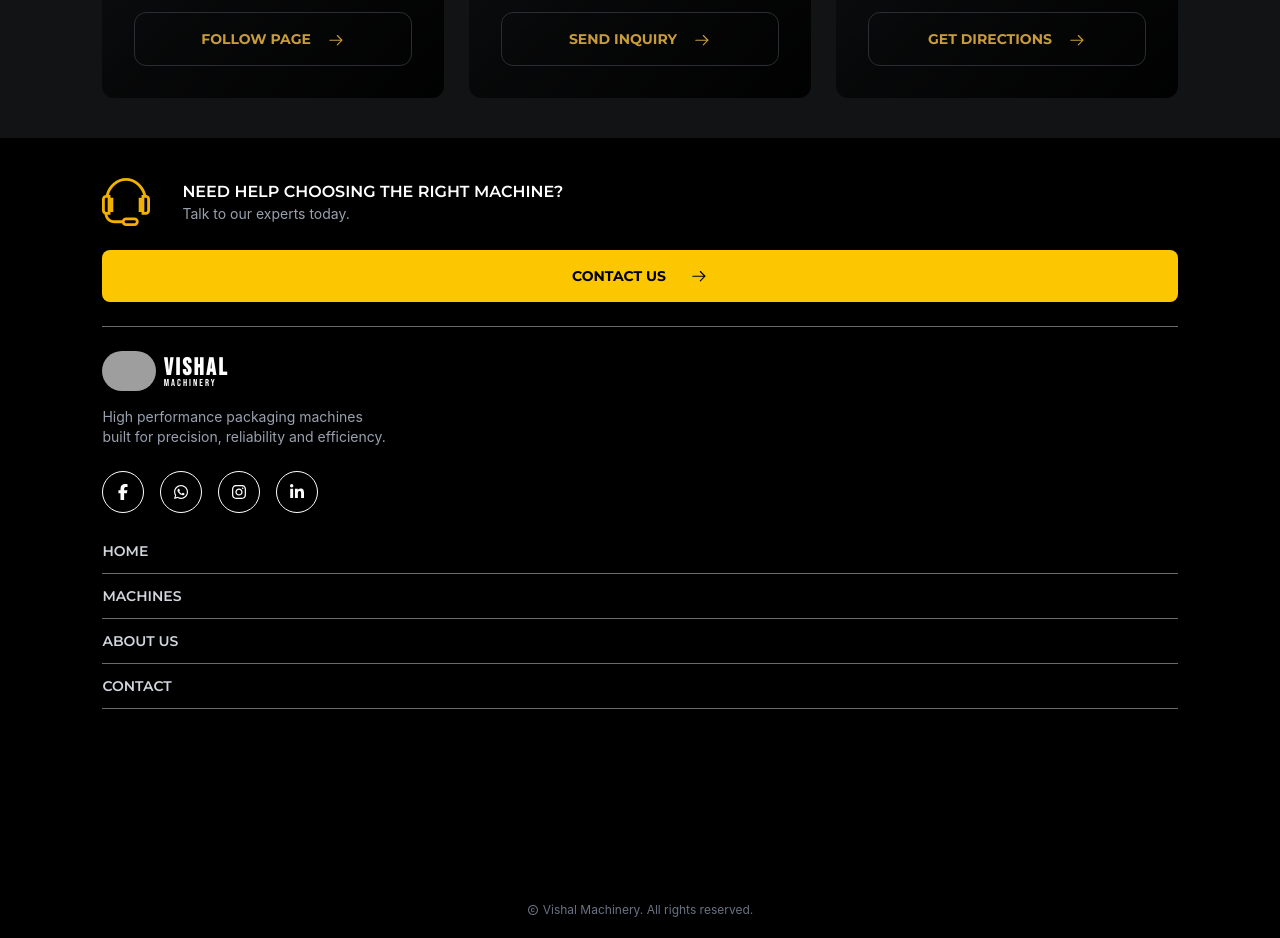
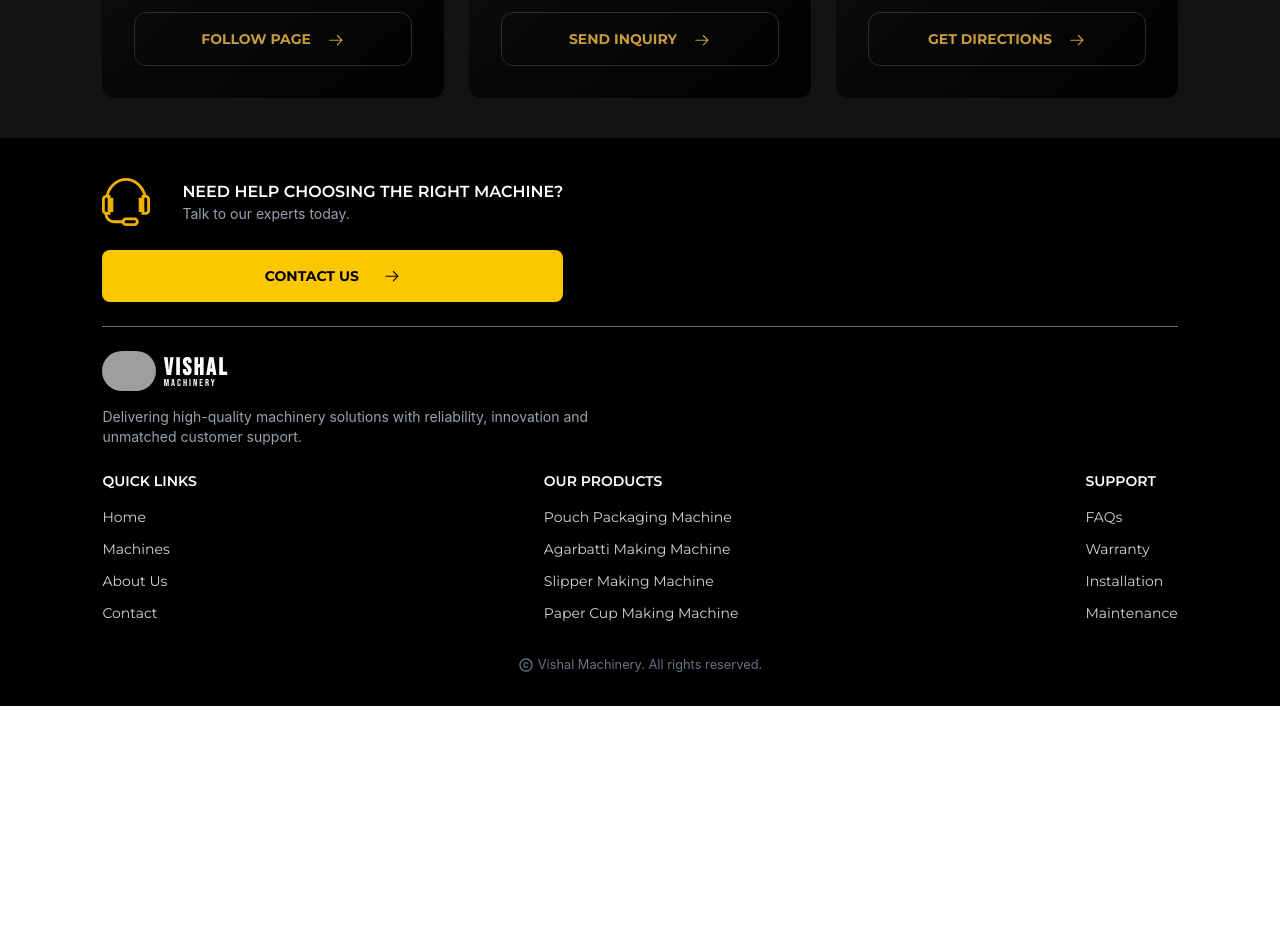
Before and after one commit to raviswamiii/Vishal-Machinery, a React (Vite) app in the folder Client/: page /contact in a window 1280 px wide. Shown: the part 1360-2298 px from the top of the page. After the commit the page ends 2066 px from the top, so only its background shows below. Built offline with nearby package versions, Linux system fonts and the light colour scheme; grey boxes are pictures that could not be loaded.

Commit message:
FinishedUpFooter

```diff
--- a/Client/src/App.tsx
+++ b/Client/src/App.tsx
@@ -5,10 +5,12 @@ import { Footer } from "./components/Footer";
 import { Machines } from "./pages/Machines";
 import { AboutUs } from "./pages/AboutUs";
 import { Contact } from "./pages/Contact";
+import { ScrollToTop } from "./components/ScrollToTop";
 
 export const App = () => {
   return (
     <>
+      <ScrollToTop />
       <Navbar />
       <Routes>
         <Route path="/" element={<Home />} />
--- a/Client/src/components/AchievementPage.tsx
+++ b/Client/src/components/AchievementPage.tsx
@@ -12,7 +12,7 @@ const achievementData = [
 
 export const AchievementPage = () => {
   return (
-    <div className="flex flex-col md:flex-row md:justify-between px-[4vw] sm:px-[8vw] md:py-10 h-full">
+    <div className="bg-[#F6FAEF] flex flex-col md:flex-row md:justify-between px-[4vw] sm:px-[8vw] md:py-10 h-full">
       {achievementData.map((achievement, index) => (
         <div
           key={index}
--- a/Client/src/components/Footer.tsx
+++ b/Client/src/components/Footer.tsx
@@ -1,31 +1,64 @@
 import { TfiHeadphoneAlt } from "react-icons/tfi";
 import { GoArrowRight } from "react-icons/go";
 import logo from "../assets/Logo/logo.png";
-import { FaFacebookF } from "react-icons/fa6";
-import { FaWhatsapp } from "react-icons/fa";
-import { FaInstagram } from "react-icons/fa6";
-import { FaLinkedinIn } from "react-icons/fa";
 import { MdOutlineCopyright } from "react-icons/md";
+import { Link } from "react-router-dom";
 
-const socialMediaIcons = [
-  { icon: FaFacebookF },
-  { icon: FaWhatsapp },
-  { icon: FaInstagram },
-  { icon: FaLinkedinIn },
-];
+// Defines the structure of each footer link item
+// path is optional because some items are only text currently
+type FooterItem = {
+  name: string;
+  path?: string;
+};
 
-const pages = [
-  { page: "HOME" },
-  { page: "MACHINES" },
-  { page: "ABOUT US" },
-  { page: "CONTACT" },
+// Defines each footer section with a title and multiple items
+type FooterSection = {
+  title: string;
+  items: FooterItem[];
+};
+
+// Footer navigation data
+// Keeping data separate from JSX makes adding/removing links easier
+const footerDetails: FooterSection[] = [
+  {
+    title: "QUICK LINKS",
+    items: [
+      { name: "Home", path: "/" },
+      { name: "Machines", path: "/machines" },
+      { name: "About Us", path: "/aboutUs" },
+      { name: "Contact", path: "/contact" },
+    ],
+  },
+  {
+    title: "OUR PRODUCTS",
+    items: [
+      { name: "Pouch Packaging Machine" },
+      { name: "Agarbatti Making Machine" },
+      { name: "Slipper Making Machine" },
+      { name: "Paper Cup Making Machine" },
+    ],
+  },
+  {
+    title: "SUPPORT",
+    items: [
+      { name: "FAQs" },
+      { name: "Warranty" },
+      { name: "Installation" },
+      { name: "Maintenance" },
+    ],
+  },
 ];
 
 export const Footer = () => {
   return (
-    <div className="relative">
-      <div className="bg-black min-h-screen text-white pt-10 px-[4vw] sm:px-[8vw]">
-        <div className="flex flex-col gap-6 border-b-[0.5px] border-gray-300/50 pb-6">
+    <footer className=" bg-black">
+
+      {/* Main footer content container */}
+      <div className="text-white pt-10 flex flex-col gap-6 px-[4vw] sm:px-[8vw]">
+
+        {/* Contact CTA section */}
+        <section className="border-b-[0.5px] border-gray-300/50">
+          <div className="flex flex-col gap-6 pb-6 sm:w-fit">
             <div className="flex items-center gap-8">
               <TfiHeadphoneAlt className="text-5xl text-yellow-500" />
               <div>
@@ -38,13 +71,20 @@ export const Footer = () => {
               </div>
             </div>
 
-          <button className="bg-yellow-400 flex items-center justify-center text-black text-sm font-bold py-4 rounded-lg montserrat w-full">
+            {/* Redirect user to contact page */}
+            <Link
+              to="/contact"
+              className="bg-yellow-400 flex items-center justify-center text-black text-sm font-bold py-4 rounded-lg montserrat w-full"
+            >
               CONTACT US
               <GoArrowRight className="ml-6 text-lg" />
-          </button>
+            </Link>
           </div>
+        </section>
 
-        <div className="pt-6 flex flex-col gap-4">
+        {/* Company information and navigation */}
+        <section className="flex flex-col gap-4">
+          {/* Company logo and brand name */}
           <div className="flex items-center gap-2">
             <img
               className="h-10 w-auto rounded-full overflow-hidden"
@@ -52,45 +92,59 @@ export const Footer = () => {
               alt="Vishal Machinery Logo"
             />
             <div>
-              <h1 className="text-2xl tracking-widest bold-bebas-neue h-6">
+              <p className="text-2xl tracking-widest bold-bebas-neue h-6">
                 VISHAL
-              </h1>
+              </p>
               <p className="text-[10px] tracking-[0.2em] bebas-neue">
                 MACHINERY
               </p>
             </div>
           </div>
 
-          <p className="text-sm text-gray-400">
-            High performance packaging machines <br /> built for precision,
-            reliability and efficiency.
+          {/* Company description */}
+          <p className="text-sm text-gray-400 max-w-lg">
+            Delivering high-quality machinery solutions with reliability,
+            innovation and unmatched customer support.
           </p>
+        </section>
 
-          <div className="flex gap-4 mt-2">
-            {socialMediaIcons.map((socialMediaIcon, index) => (
-              <div key={index} className="border rounded-full p-3">
-                <socialMediaIcon.icon />
+        {/* Dynamic footer navigation sections */}
+        <section className="flex flex-col gap-8 sm:flex-row sm:justify-between">
+          {footerDetails.map((details, index) => (
+            <div key={index}>
+              {/* Footer section heading */}
+              <h3 className="montserrat text-sm font-semibold mb-4">
+                {details.title}
+              </h3>
+
+              {/* Footer links */}
+              <div className="flex flex-col gap-3">
+                {details.items.map((item, i) =>
+                  item.path ? (
+                    <Link
+                      key={i}
+                      to={item.path}
+                      className="text-sm text-gray-300 montserrat hover:text-white transition-colors duration-300"
+                    >
+                      {item.name}
+                    </Link>
+                  ) : (
+                    <p key={i} className="text-sm text-gray-300 montserrat">
+                      {item.name}
+                    </p>
+                  ),
+                )}
+              </div>
             </div>
           ))}
+        </section>
       </div>
 
-          <div>
-            {pages.map((page, index) => (
-              <p
-                key={index}
-                className="py-3 text-sm text-gray-300 font-semibold border-b-[0.5px] border-gray-300/50 montserrat"
-              >
-                {page.page}
-              </p>
-            ))}
-          </div>
-        </div>
-      </div>
-
-      <div className="flex items-center text-xs gap-1 text-gray-500 justify-center absolute bottom-5 w-full">
+      {/* Copyright section */}
+      <section className="flex items-center gap-1 text-gray-500 justify-center w-full py-[4vh]">
         <MdOutlineCopyright />
-        <p>Vishal Machinery. All rights reserved.</p>
-      </div>
-    </div>
+        <small>Vishal Machinery. All rights reserved.</small>
+      </section>
+    </footer>
   );
 };
--- a/Client/src/components/Navbar.tsx
+++ b/Client/src/components/Navbar.tsx
@@ -12,7 +12,7 @@ const navItems = [
 
 export const Navbar = () => {
   return (
-    <div className="h-15 bg-white flex justify-between items-center p-2 md:px-10">
+    <div className="h-15 bg-[#F6FAEF] flex justify-between items-center p-2 md:px-10">
 
       {/* Brand Logo */}
       <div className="flex items-center gap-2">
--- a/Client/src/components/OurMachines.tsx
+++ b/Client/src/components/OurMachines.tsx
@@ -1,7 +1,7 @@
 import PackagingMachine from "../assets/Products/PackagingMachine.png";
 import { GoArrowRight } from "react-icons/go";
 
-const products = [1, 2, 3];
+const products = [1, 2, 3, 4, 5, 6];
 
 export const OurMachines = () => {
   return (
@@ -23,7 +23,7 @@ export const OurMachines = () => {
         </p>
       </div>
 
-      <div className=" flex flex-col md:flex-row gap-[2vw]">
+      <div className=" flex flex-col md:grid md:grid-cols-2 lg:grid-cols-3 gap-[2vw]">
         {products.map((_, index) => (
           <div
             key={index}
@@ -35,7 +35,7 @@ export const OurMachines = () => {
               alt="Packaging Machines"
             />
 
-            <div className="px-[2vw] md:pb-[2vw] lg:px-[4vw]">
+            <div className="px-[2vw] md:px-[4vw] md:pb-[2vw] ">
               <h1 className="text-md font-bold montserrat mb-2">
                 SEMI AUTOMATIC POUCH PACKING MACHINE
               </h1>
--- /dev/null
+++ b/Client/src/components/ScrollToTop.tsx
@@ -0,0 +1,12 @@
+import { useEffect } from "react";
+import { useLocation } from "react-router-dom";
+
+export const ScrollToTop = () => {
+  const { pathname } = useLocation();
+
+  useEffect(() => {
+    window.scrollTo(0, 0);
+  }, [pathname]);
+
+  return null;
+};
--- a/Client/src/components/WhyChooseUs.tsx
+++ b/Client/src/components/WhyChooseUs.tsx
@@ -24,6 +24,27 @@ const reasons = [
     title: "CUSTOMIZED SOLUTIONS",
     description: "Tailored solutions to meet your unique packaging needs.",
   },
+  {
+    icon: RiBox3Fill,
+    title: "CUSTOMIZED SOLUTIONS",
+    description: "Tailored solutions to meet your unique packaging needs.",
+  },
+  {
+    icon: RiBox3Fill,
+    title: "CUSTOMIZED SOLUTIONS",
+    description: "Tailored solutions to meet your unique packaging needs.",
+  },
+  {
+    icon: RiBox3Fill,
+    title: "CUSTOMIZED SOLUTIONS",
+    description: "Tailored solutions to meet your unique packaging needs.",
+  },
+  {
+    icon: RiBox3Fill,
+    title: "CUSTOMIZED SOLUTIONS",
+    description: "Tailored solutions to meet your unique packaging needs.",
+  },
+
 ];
 
 export const WhyChooseUs = () => {
@@ -46,11 +67,11 @@ export const WhyChooseUs = () => {
         </p>
       </div>
 
-      <div className="flex flex-col md:flex-row gap-8">
+      <div className="flex flex-col md:grid md:grid-cols-2 lg:grid-cols-3 xl:grid-cols-4 md:gap-x-8">
         {reasons.map((reason, index) => (
           <div
             key={index}
-            className="flex items-center md:block md:pr-[2vw] gap-4 md:border-r border-white/20 last:border-r-0"
+            className="flex items-center md:block md:pr-[2vw] gap-4 border-b border-white/20 py-4 sm:py-6 md:py-8"
           >
             <div className="inline-flex items-center justify-center p-4 md:mb-[4vh] rounded-lg bg-zinc-900 border border-gray-700">
               <reason.icon className="text-5xl text-yellow-600" />
```
Lines whose indentation alone changed are shown as unchanged.
